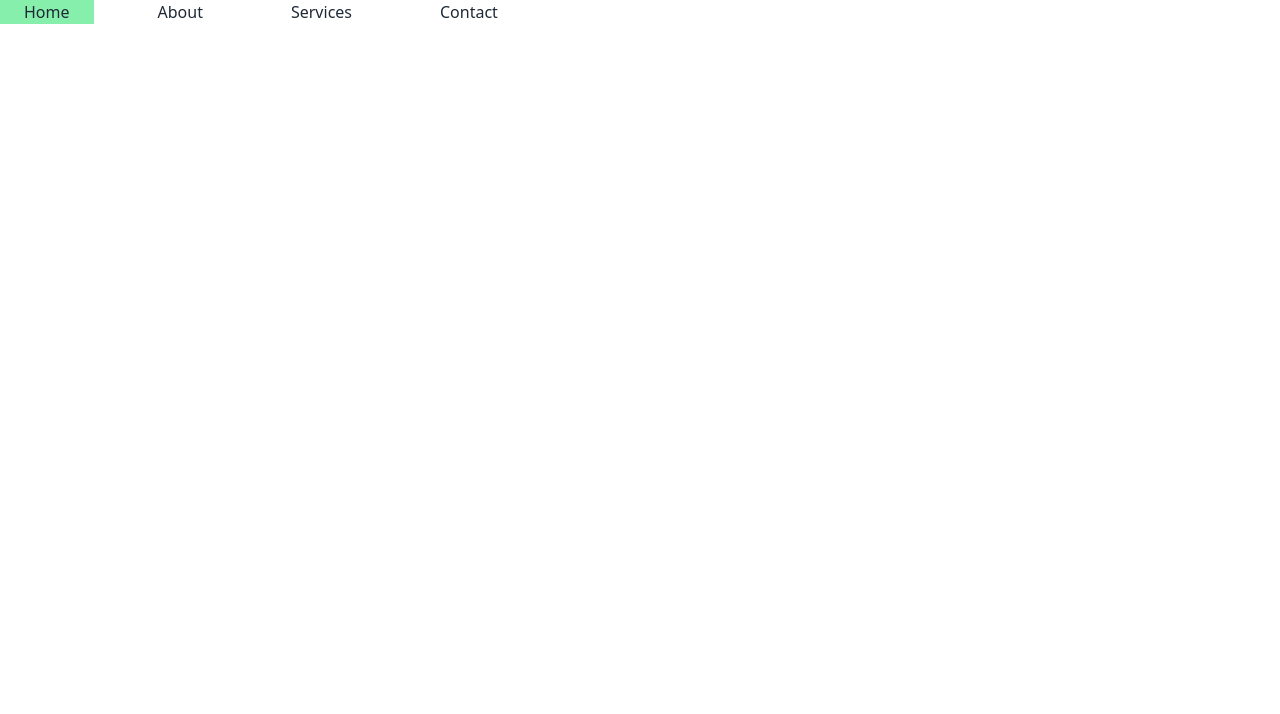
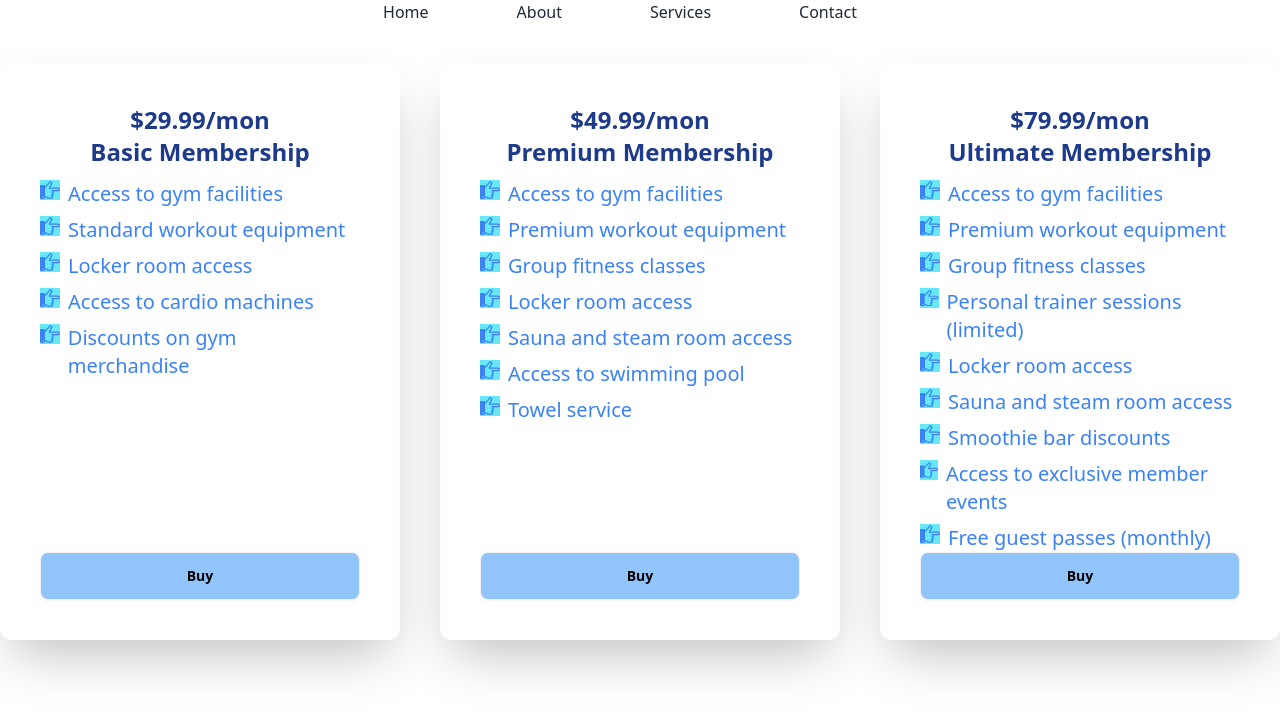
Before and after one commit to BorshaDevi/local-project-react, a React (Vite) app: page / in a window 1280 px wide. Shown: the top 714 px of the page. Built offline with nearby package versions, Linux system fonts and the light colour scheme.

Commit message:
add text

```diff
--- a/src/App.jsx
+++ b/src/App.jsx
@@ -1,6 +1,7 @@
 
 import './App.css'
 import Navbar from './Navbar/Navbar'
+import Priceoptions from './component/Pricesoption/Priceoptions'
 
 function App() {
 
@@ -8,6 +9,7 @@ function App() {
   return (
     <>
     <Navbar></Navbar>
+    <Priceoptions></Priceoptions>
     </>
   )
 }
--- a/src/Navbar/Navbar.jsx
+++ b/src/Navbar/Navbar.jsx
@@ -47,7 +47,7 @@ const Navbar = () => {
 
           </div>
             {/* <ul className={`md:flex justify-center items-center absolute ${open? '-top-24 duration-1000' : ' top-8 duration-1000'}`}> */}
-            <ul className={`md:flex justify-center items-center absolute ${open? 'hidden' : ''}`}>
+            <ul className={`md:flex justify-center items-center absolute md:static ${open? 'hidden' : ''}`}>
             {/* <ul className={`md:flex justify-center items-center absolute shadow-md  md:static ${open? '-top-28 duration-1000' : 'bg-white shadow-md top-8 duration-1000'} `}> */}
 
             {
--- /dev/null
+++ b/src/component/Features/Features.jsx
@@ -0,0 +1,19 @@
+import PropTypes from "prop-types"
+import { ImPointRight } from "react-icons/im";
+
+const Features = ({feature}) => {
+    return (
+        <div>
+        <div className="text-xl text-blue-500  ">
+            <p className="flex gap-2 "><ImPointRight className="bg-cyan-300"/>{feature}</p>
+
+        </div>
+
+        </div>
+
+    );
+};
+Features.propTypes ={
+    feature:PropTypes.string
+}
+export default Features;
--- /dev/null
+++ b/src/component/Priceoption/Priceoption.jsx
@@ -0,0 +1,28 @@
+import PropTypes from "prop-types"
+import Features from "../Features/Features";
+
+const Priceoption = ({priceOption}) => {
+    const {name,price,features} =priceOption
+    return (
+        <div className="shadow-2xl text-blue-900 p-10  flex flex-col rounded-xl">
+            <h2  className="font-bold text-2xl text-center">
+                <span>${price}</span>
+                <span>/mon</span>
+
+            </h2>
+            <h4 className="font-bold text-2xl text-center">{name}</h4>
+            <div className="space-y-2 mt-3 flex-grow">
+            {
+                features.map((feature,index) => <Features key={index} feature={feature}></Features>)
+            }
+            </div>
+            <button className="btn bg-blue-300 text-black font-bold w-full  hover:bg-blue-900 hover:text-white">Buy</button>
+
+        </div>
+    );
+};
+Priceoption.propTypes ={
+    priceOption:PropTypes.object
+}
+
+export default Priceoption;
--- /dev/null
+++ b/src/component/Pricesoption/Priceoptions.jsx
@@ -0,0 +1,61 @@
+import Priceoption from "../Priceoption/Priceoption";
+
+
+const Priceoptions = () => {
+    const priceOptions= [
+          {
+            "id": 1,
+            "name": "Basic Membership",
+            "price": 29.99,
+            "features": [
+              "Access to gym facilities",
+              "Standard workout equipment",
+              "Locker room access",
+              "Access to cardio machines",
+              "Discounts on gym merchandise"
+            ]
+          },
+          {
+            "id": 2,
+            "name": "Premium Membership",
+            "price": 49.99,
+            "features": [
+              "Access to gym facilities",
+              "Premium workout equipment",
+              "Group fitness classes",
+              "Locker room access",
+              "Sauna and steam room access",
+              "Access to swimming pool",
+              "Towel service"
+            ]
+          },
+          {
+            "id": 3,
+            "name": "Ultimate Membership",
+            "price": 79.99,
+            "features": [
+              "Access to gym facilities",
+              "Premium workout equipment",
+              "Group fitness classes",
+              "Personal trainer sessions (limited)",
+              "Locker room access",
+              "Sauna and steam room access",
+              "Smoothie bar discounts",
+              "Access to exclusive member events",
+              "Free guest passes (monthly)"
+            ]
+          }
+        ];
+
+    return (
+        <div >
+          <div  className="grid md:grid-cols-3 mt-10 gap-10 ">
+          {
+            priceOptions.map(priceOption => <Priceoption key={priceOption.id} priceOption={priceOption}></Priceoption>)
+           }
+          </div>
+        </div>
+    );
+};
+
+export default Priceoptions;
```
